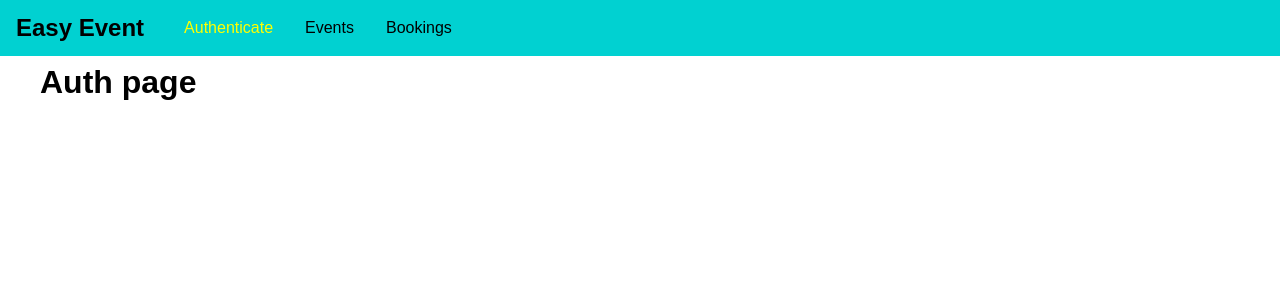
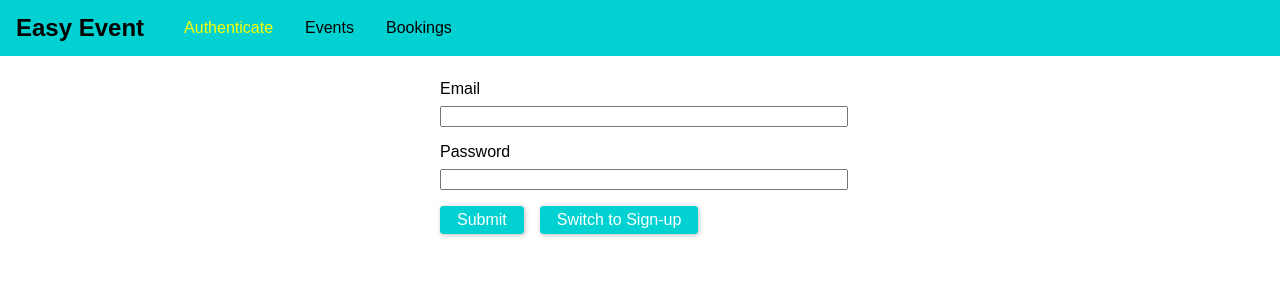
Before and after one commit to VinayakBorhade/event-booking, a React (Create React App) app in the folder frontend/: page /auth in a window 1280 px wide. Shown: the top 300 px of the page. Built offline with nearby package versions, Linux system fonts and the light colour scheme; the HTML template or start-up script is replaced by a standard one.

Commit message:
creating login UI

```diff
--- /dev/null
+++ b/frontend/src/pages/Auth.css
@@ -0,0 +1,37 @@
+.auth-form {
+    width: 25rem;
+    max-width: 80%;
+    margin: 5rem auto;
+}
+
+.form-control label,
+.form-control input {
+    width: 100%;
+    display: block;
+}
+
+.form-control label {
+    margin-bottom: 0.5rem;
+}
+
+.form-control {
+    margin-bottom: 1rem;
+}
+
+.form-actions button {
+    background: #01d1d1;
+    font: inherit;
+    border: 1px solid #01d1d1;
+    border-radius: 3px;
+    padding: 0.25rem 1rem;
+    margin-right: 1rem;
+    box-shadow: 1px 1px 5px rgba(0, 0, 0, 0.26);
+    color: white;
+    cursor: pointer;
+}
+
+.form-actions button:hover,
+.form-actions button:active {
+    background: #01a7a7;
+    border-color: #01a7a7;
+}
--- a/frontend/src/pages/Auth.js
+++ b/frontend/src/pages/Auth.js
@@ -1,9 +1,24 @@
 import React, { Component } from 'react';
+
+import './Auth.css';
 
 class AuthPage extends Component {
     render() {
         return (
-            <h1>Auth page</h1>
+            <form className="auth-form">
+                <div className="form-control">
+                    <label htmlFor="email">Email</label>
+                    <input type="email" id="email" />
+                </div>
+                <div className="form-control">
+                    <label htmlFor="password">Password</label>
+                    <input type="password" id="password" />
+                </div>
+                <div className="form-actions">
+                    <button type="submit">Submit</button>
+                    <button type="button">Switch to Sign-up</button>
+                </div>
+            </form>
         );
     }
 }
```
Also changed, not shown: 1 other file (tests, documents, lock files or other folders).
